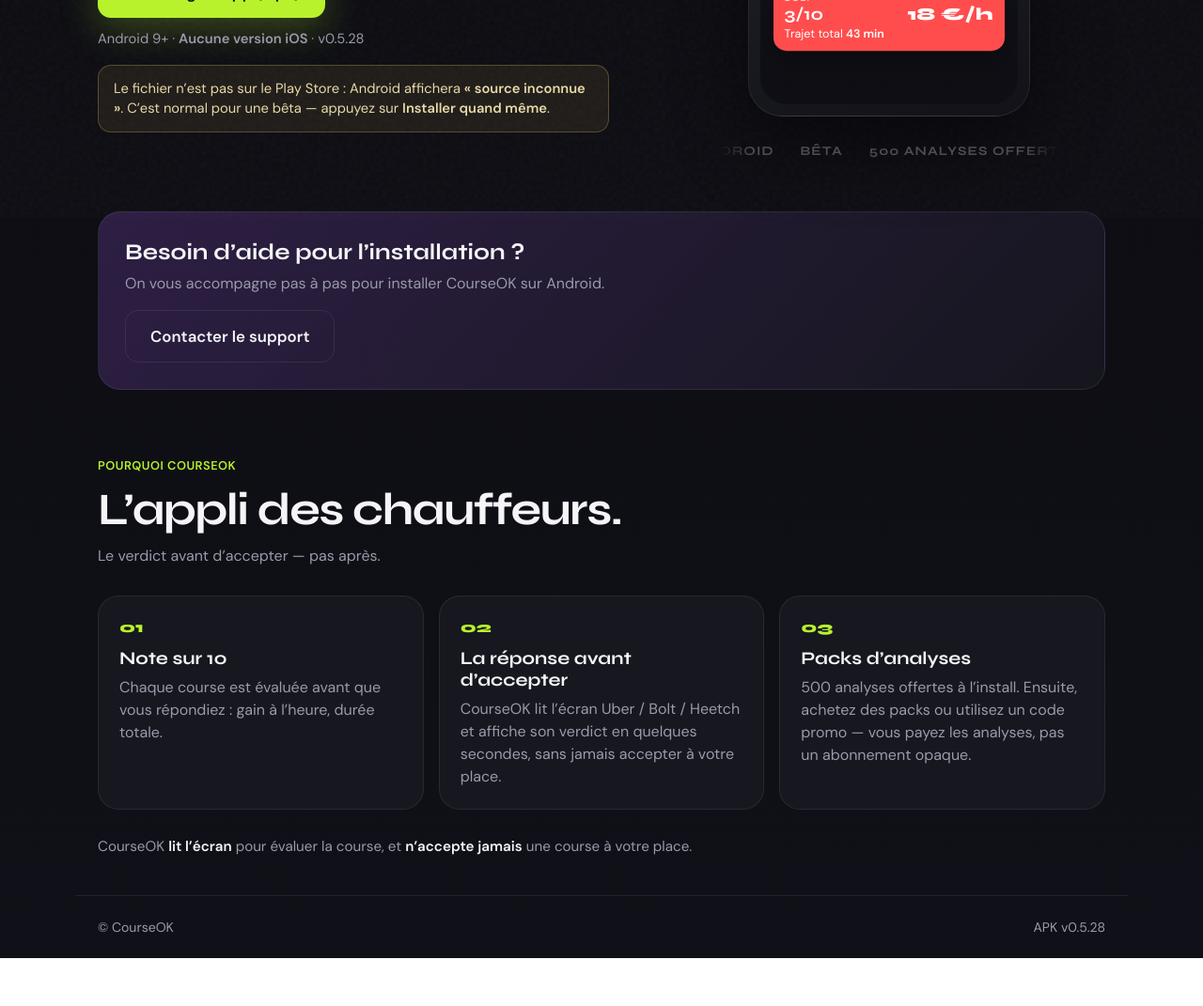
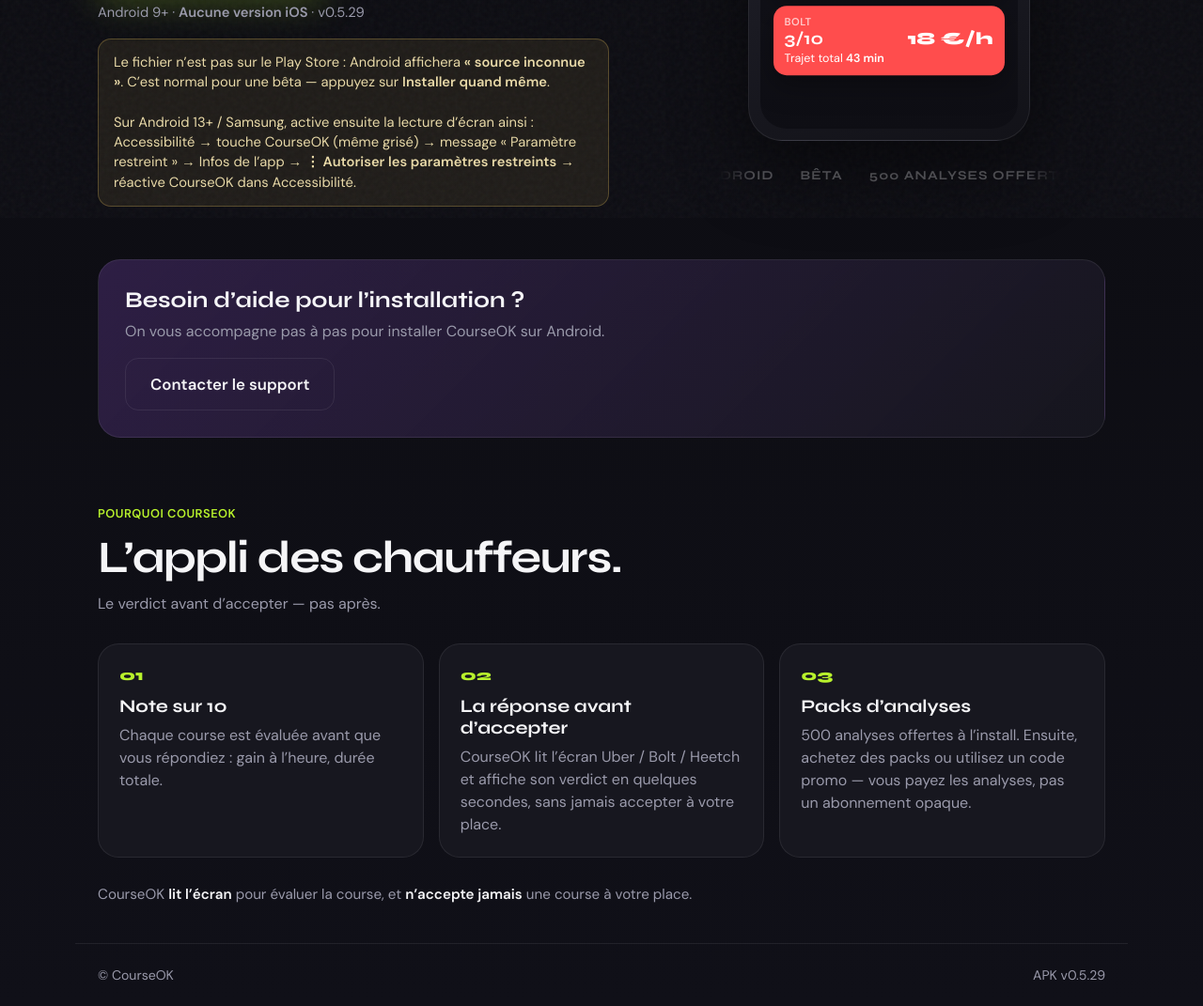
Before and after one commit to souissihaythem/courseok-route-backend, a website: page public/install/index.html in a window 1280 px wide. Shown: the part 568-1639 px from the top of the page at 94% size. Before the commit the page ends 1588 px from the top, so only its background shows below. Drawn offline with Linux system fonts and the light colour scheme.

Commit message:
Update install page for CourseOK 0.5.29 (Samsung restricted settings).

```diff
--- a/public/install/index.html
+++ b/public/install/index.html
@@ -43,13 +43,18 @@
           <a class="btn-primary" id="downloadBtn" href="/downloads/CourseOK-latest.apk">
             Télécharger l’app (.apk)
           </a>
-          <p class="meta">Android 9+ · <strong>Aucune version iOS</strong> · v0.5.28</p>
+          <p class="meta">Android 9+ · <strong>Aucune version iOS</strong> · v0.5.29</p>
         </div>
 
         <aside class="warn">
           Le fichier n’est pas sur le Play Store : Android affichera
           <strong>« source inconnue »</strong>. C’est normal pour une bêta —
           appuyez sur <strong>Installer quand même</strong>.
+          <br /><br />
+          Sur Android 13+ / Samsung, active ensuite la lecture d’écran ainsi :
+          Accessibilité → touche CourseOK (même grisé) → message « Paramètre restreint »
+          → Infos de l’app → <strong>⋮ Autoriser les paramètres restreints</strong>
+          → réactive CourseOK dans Accessibilité.
         </aside>
       </div>
 
@@ -152,7 +157,7 @@
 
   <footer class="foot">
     <span>© CourseOK</span>
-    <span id="versionLabel">APK v0.5.28</span>
+    <span id="versionLabel">APK v0.5.29</span>
   </footer>
 
   <script>
```
